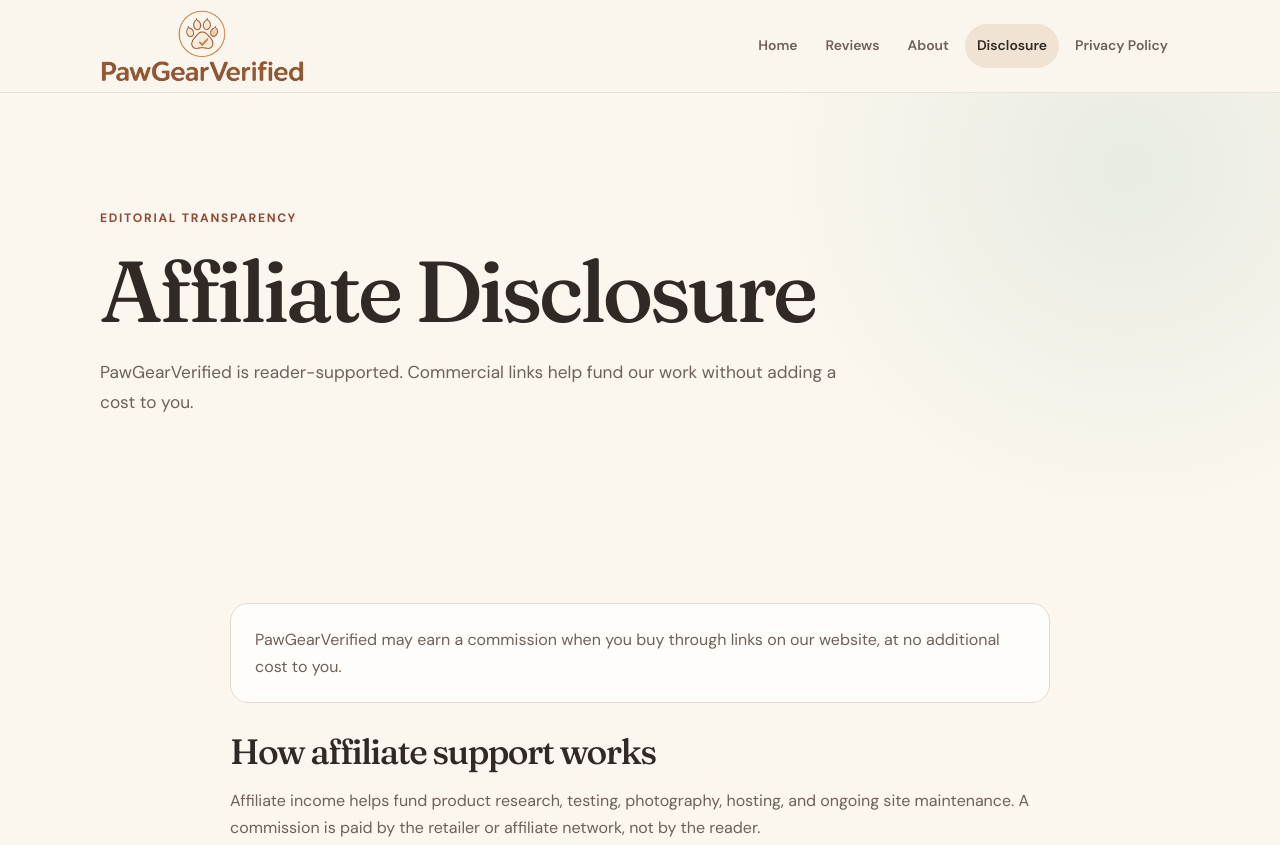
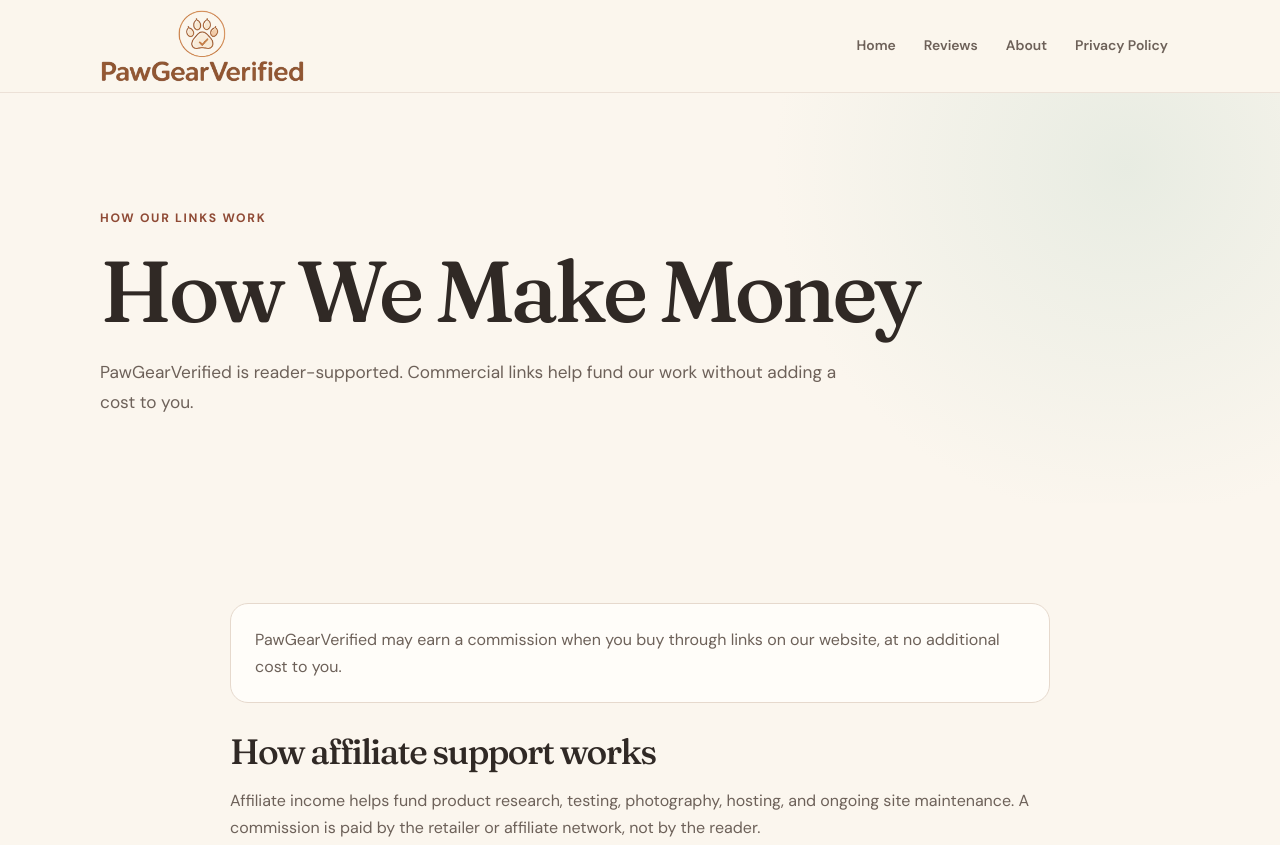
Before and after one commit to xiluchen0302/pawgearverified-site, a website: page public/affiliate-disclosure/index.html in a window 1280 px wide. Shown: the top 845 px of the page. Drawn offline with Linux system fonts and the light colour scheme.

Commit message:
Rename the disclosure page

```diff
--- a/public/affiliate-disclosure/index.html
+++ b/public/affiliate-disclosure/index.html
@@ -3,7 +3,7 @@
 <head>
   <meta charset="utf-8">
   <meta name="viewport" content="width=device-width, initial-scale=1">
-  <title>Affiliate Disclosure | PawGearVerified</title>
+  <title>How We Make Money | PawGearVerified</title>
   <meta name="description" content="How affiliate links support PawGearVerified and how we keep commercial relationships separate from editorial decisions.">
   <link rel="icon" type="image/png" href="/assets/pawgearverified-mark.png">
   <link rel="stylesheet" href="/assets/site-pages.css">
@@ -14,7 +14,7 @@
       <a class="brand" href="/" aria-label="PawGearVerified home"><img src="/assets/pawgearverified-logo-web.png" alt="PawGearVerified" width="720" height="261"></a>
       <nav aria-label="Primary navigation">
         <ul class="nav-list">
-          <li><a href="/">Home</a></li><li><a href="/reviews/">Reviews</a></li><li><a href="/about/">About</a></li><li><a href="/affiliate-disclosure/" aria-current="page">Disclosure</a></li><li><a href="/privacy-policy/">Privacy Policy</a></li>
+          <li><a href="/">Home</a></li><li><a href="/reviews/">Reviews</a></li><li><a href="/about/">About</a></li><li><a href="/privacy-policy/">Privacy Policy</a></li>
         </ul>
       </nav>
     </div>
@@ -22,8 +22,8 @@
   <main>
     <section class="page-hero">
       <div class="shell">
-        <p class="eyebrow">Editorial transparency</p>
-        <h1>Affiliate Disclosure</h1>
+        <p class="eyebrow">How our links work</p>
+        <h1>How We Make Money</h1>
         <p class="lead">PawGearVerified is reader-supported. Commercial links help fund our work without adding a cost to you.</p>
       </div>
     </section>
@@ -53,7 +53,7 @@
   <footer class="footer">
     <div class="shell footer-inner">
       <div><a class="footer-logo" href="/"><img src="/assets/pawgearverified-logo-web.png" alt="PawGearVerified" width="720" height="261"></a><p class="footer-copy">Independent reviews of practical pet hardware, made for the way cats, dogs, and their people really live.</p></div>
-      <nav class="footer-links" aria-label="Footer navigation"><a href="/">Home</a><a href="/reviews/">Reviews</a><a href="/about/">About</a><a href="/affiliate-disclosure/">FTC Affiliate Disclosure</a><a href="/privacy-policy/">Privacy Policy</a></nav>
+      <nav class="footer-links" aria-label="Footer navigation"><a href="/">Home</a><a href="/reviews/">Reviews</a><a href="/about/">About</a><a href="/affiliate-disclosure/">How We Make Money</a><a href="/privacy-policy/">Privacy Policy</a></nav>
     </div>
     <div class="shell footer-bottom"><span>© 2026 PawGearVerified. All rights reserved.</span><a href="/privacy-policy/">Privacy Policy</a></div>
   </footer>
```
